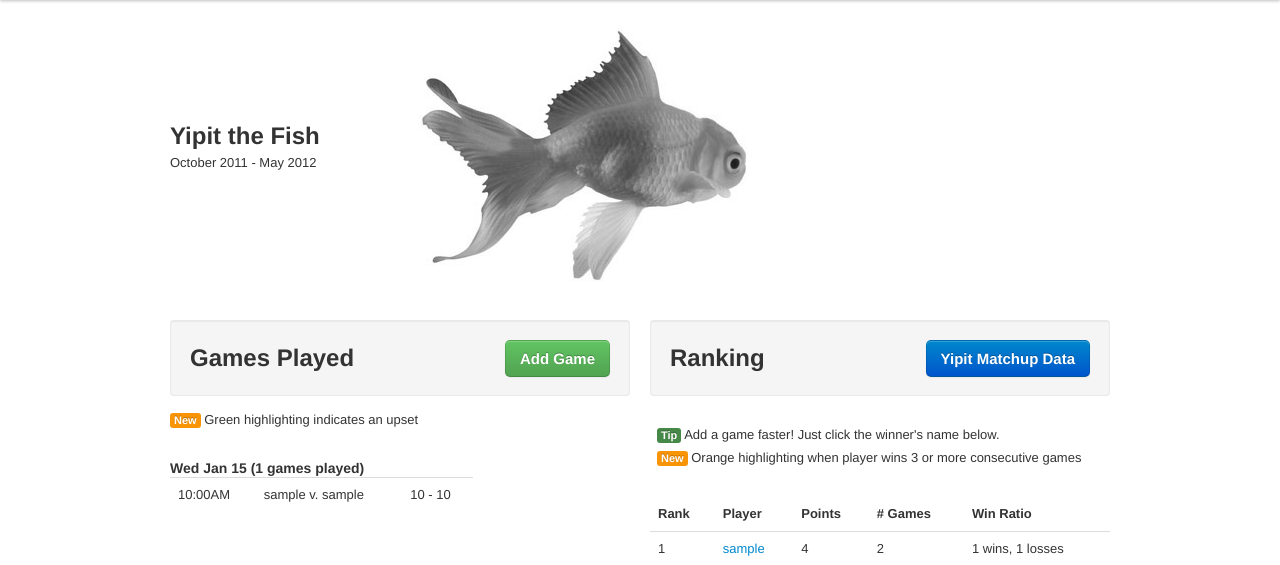
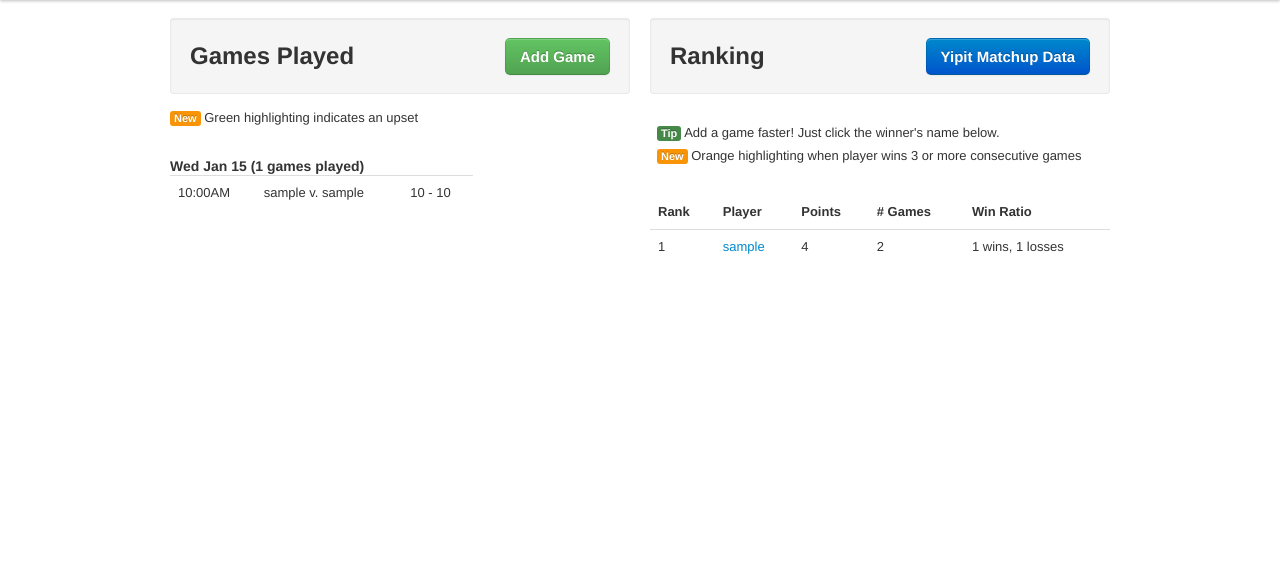
Before and after one commit to Yipit/yipit-matchup, a Django app: page / in a window 1280 px wide. Shown: the part 42-607 px from the top of the page. Run offline with Django 3.2, Linux system fonts and the light colour scheme; tables that the repository leaves empty hold one stand-in row (values such as "Sample post"); some libraries are stand-ins or nearby versions.

Commit message:
bye bye yipit the fish

```diff
--- a/templates/account/dashboard.html
+++ b/templates/account/dashboard.html
@@ -49,17 +49,6 @@ $(function () {
 {% endblock %}
 {% block body_onload %} JavaScript: AutoRefresh(480000){% endblock %}
 {% block content %}
-<div class="row-fluid" style="margin-bottom:30px">
-    <div class="span3">
-        <div style="padding-top:100px">
-        <h2>Yipit the Fish</h2>
-        <p>October 2011 - May 2012</p>
-    </div>
-    </div>
-    <div class="span9">
-    <img src="/media/img/yipit_the_fish.jpg"/>
-</div>
-</div>
 <div class="row-fluid">
 <div class="span6">
 <div style="margin-bottom:15px" class="well"><h2> Games Played <a style="float:right" href="{% url add_game %}" class="btn btn-success btn-large">Add Game</a></h2>
```
